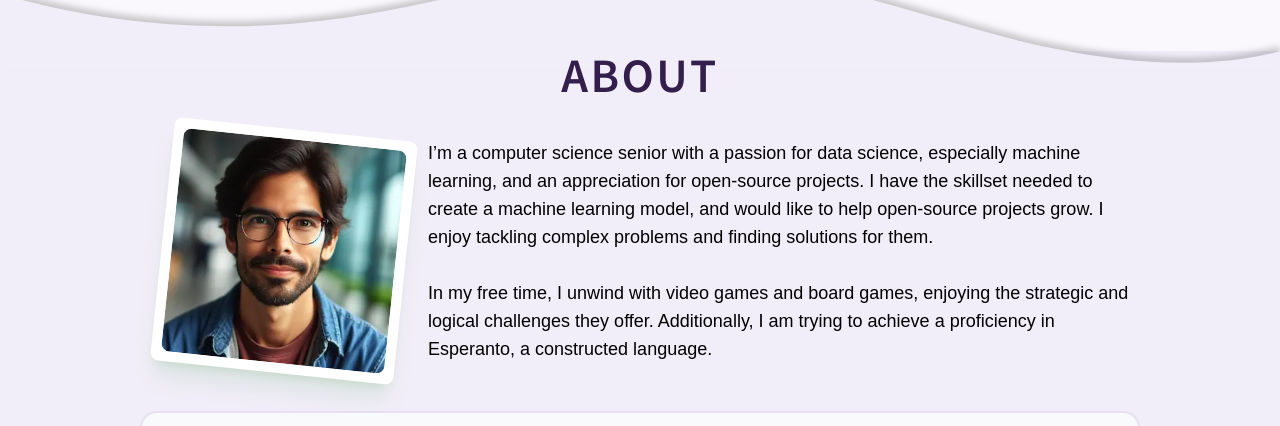
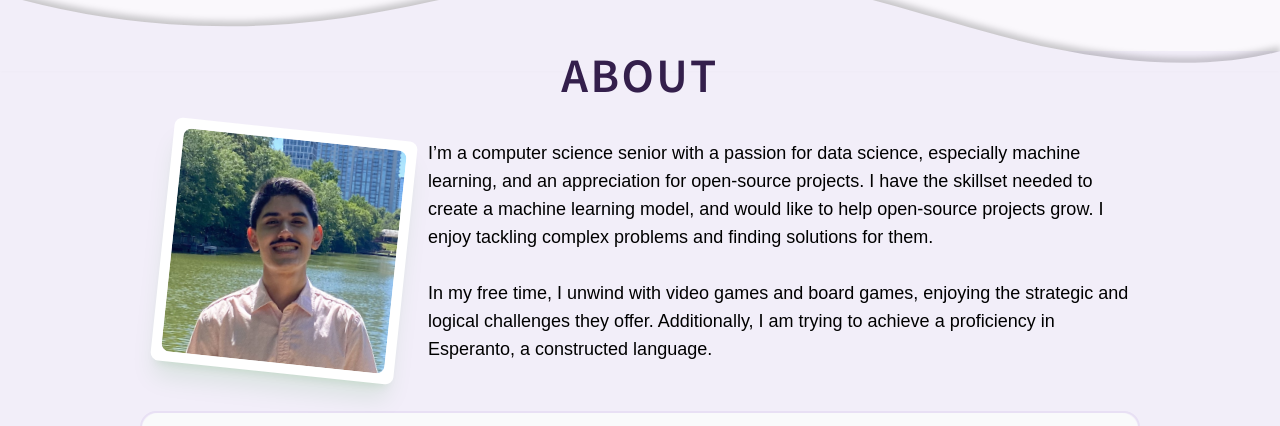
Before and after one commit to julian-ornelas/Portfolio-Site, a Vue app: page / in a window 1280 px wide. Shown: the part 2941-3367 px from the top of the page. Built offline with nearby package versions, Linux system fonts and the light colour scheme.

Commit message:
Added my picture to About

```diff
--- a/src/components/home/AboutSection.vue
+++ b/src/components/home/AboutSection.vue
@@ -26,7 +26,7 @@
         <div class="mb-10 mt-10 inline-block items-center text-center sm:mt-0">
           <div name="photo-frame" class="group relative mb-8 inline-block md:mb-0 md:block">
             <img
-              src="@/assets/img/profile.webp"
+              src="@/assets/img/my_picture.png"
               class="relative z-[1] float-left mx-8 mb-2 h-56 w-56 rotate-6 rounded-lg border-gray-400 duration-300 md:group-hover:rotate-0"
               alt=""
             />
```
Also changed, not shown: src/assets/img/my_picture.png (added), src/assets/img/profile.webp (deleted).
